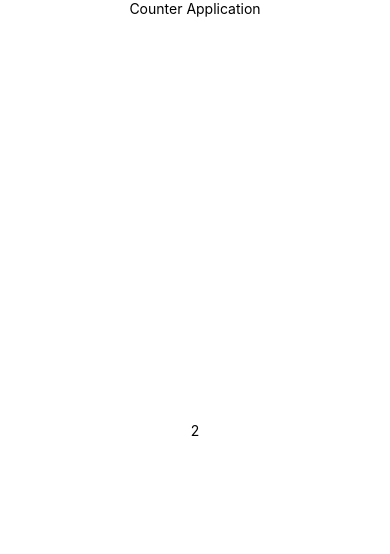
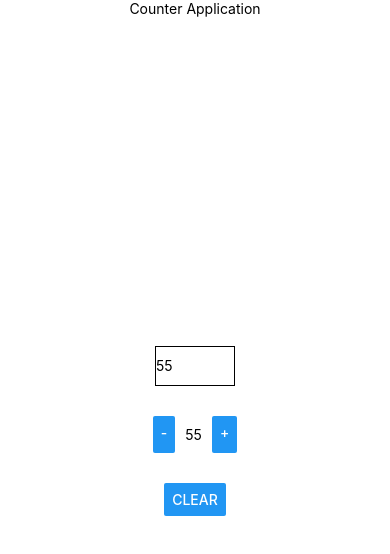
Before and after one commit to crjacinro/react-native-redux-hooks, a React Native app: screen / in a window 390 px wide. Shown: the top 554 px of the page. Built offline with nearby package versions, Linux system fonts and the light colour scheme.

Commit message:
Add initial state

```diff
--- a/App.js
+++ b/App.js
@@ -2,25 +2,58 @@
  * Sample React Native App
  * https://github.com/facebook/react-native
  *
- * @format
- * @flow strict-local
+
  */
 
-import React from 'react';
-import {StyleSheet, View, Text} from 'react-native';
+import React, {Component} from 'react';
+import {
+  StyleSheet,
+  View,
+  Text,
+  Button,
+  SafeAreaView,
+  TextInput,
+} from 'react-native';
 
-const App: () => React$Node = () => {
+export default class App extends Component {
+  state = {
+    count: 55,
+  };
+
+  onPlus = () => {
+    this.setState({count: this.state.count + 1});
+  };
+
+  onMinus = () => {
+    this.setState({count: this.state.count - 1});
+  };
+  onClear = () => {
+    this.setState({count: 0});
+  };
+
+  render() {
     return (
-    <View style={styles.viewContainer}>
+      <SafeAreaView style={styles.viewContainer}>
         <View style={styles.headlineContainer}>
-        <Text style={styles.textCounter}>Counter Application</Text>
+          <Text>Counter Application</Text>
         </View>
         <View style={styles.contentContainer}>
-        <Text style={styles.textCounter}>2</Text>
+          <TextInput
+            style={{width: 80, height: 40, borderWidth: 1}}
+            value={this.state.count.toString()}
+            textAlign={'center'}
+          />
+          <View style={styles.controlsContainer}>
+            <Button title="-" onPress={this.onMinus} />
+            <Text style={{margin: 10}}>{this.state.count}</Text>
+            <Button title="+" onPress={this.onPlus} />
           </View>
+          <Button title="Clear" onPress={this.onClear} />
         </View>
+      </SafeAreaView>
     );
-};
+  }
+}
 
 const styles = StyleSheet.create({
   headlineContainer: {
@@ -34,7 +67,8 @@ const styles = StyleSheet.create({
     alignItems: 'center',
     justifyContent: 'center',
   },
-  textCounter: {},
+  controlsContainer: {
+    flexDirection: 'row',
+    margin: 30,
+  },
 });
-
-export default App;
```
Lines whose indentation alone changed are shown as unchanged.
